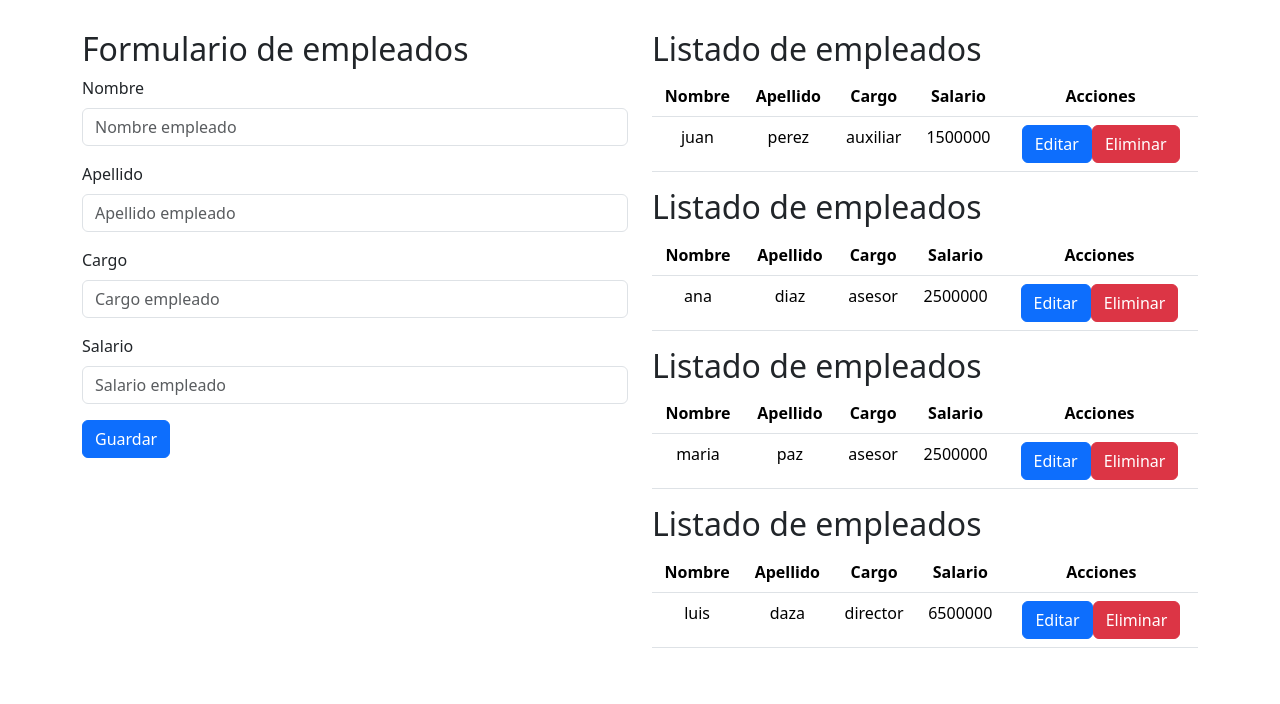
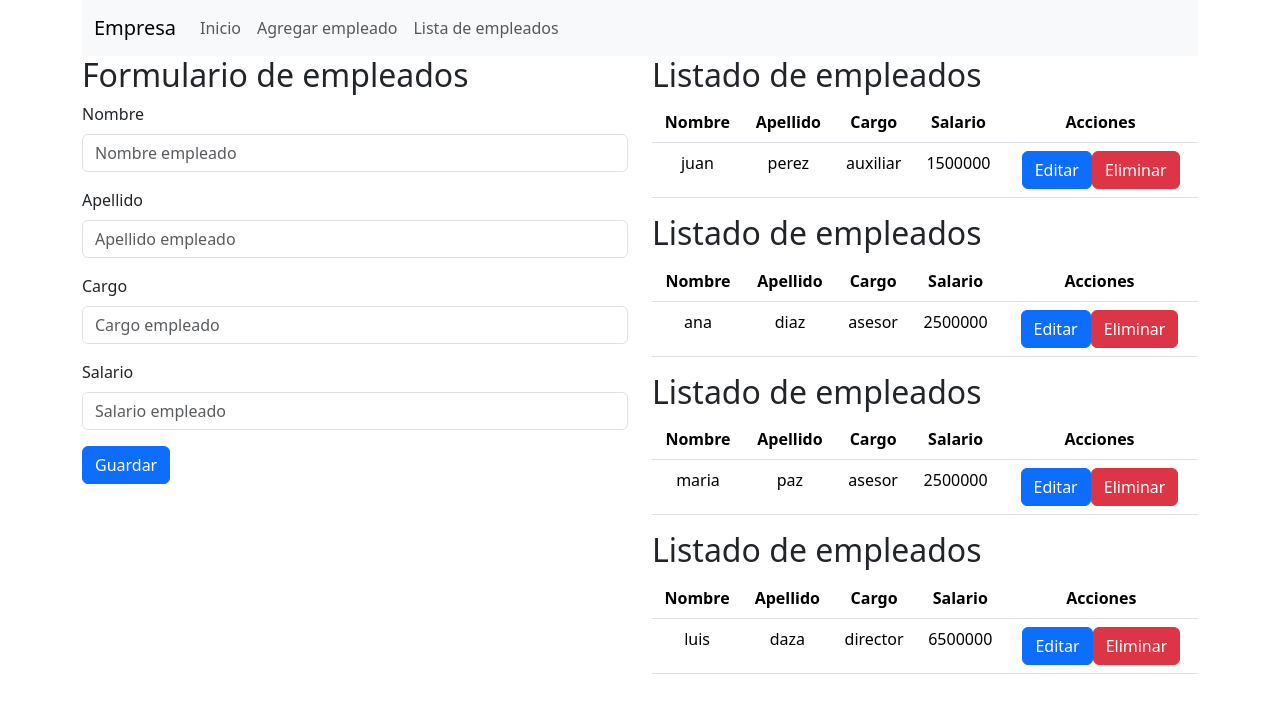
Before and after one commit to yeifreng/crud-angular, an Angular app: page / in a window 1280 px wide. Shown: the top 704 px of the page. Built offline with nearby package versions, Linux system fonts and the light colour scheme.

Commit message:
agregando el menu principal

```diff
--- a/src/app/app.component.html
+++ b/src/app/app.component.html
@@ -1,5 +1,6 @@
-<div class="container margin">
-      <app-formulario-empleados></app-formulario-empleados>
+<div class="container">
+      <app-menu-principal></app-menu-principal>
+      <app-formulario-empleados class="margin"></app-formulario-empleados>
 </div>
 
 <router-outlet></router-outlet>
--- a/src/app/app.module.ts
+++ b/src/app/app.module.ts
@@ -6,12 +6,14 @@
 import { FormularioEmpleadosComponent } from './formulario-empleados/formulario-empleados.component';
 import { ListaEmpleadosComponent } from './lista-empleados/lista-empleados.component';
 import { FormsModule } from '@angular/forms';
+import { MenuPrincipalComponent } from './menu-principal/menu-principal.component';
 
 @NgModule({
   declarations: [
     AppComponent,
     FormularioEmpleadosComponent,
-    ListaEmpleadosComponent
+    ListaEmpleadosComponent,
+    MenuPrincipalComponent
   ],
   imports: [
     BrowserModule,
--- /dev/null
+++ b/src/app/menu-principal/menu-principal.component.html
@@ -0,0 +1,21 @@
+<nav class="navbar navbar-expand-lg navbar-light bg-light">
+    <div class="container-fluid">
+      <a class="navbar-brand" href="#">Empresa</a>
+      <button class="navbar-toggler" type="button" data-bs-toggle="collapse" data-bs-target="#navbarSupportedContent" aria-controls="navbarSupportedContent" aria-expanded="false" aria-label="Toggle navigation">
+        <span class="navbar-toggler-icon"></span>
+      </button>
+      <div class="collapse navbar-collapse" id="navbarSupportedContent">
+        <ul class="navbar-nav me-auto mb-2 mb-lg-0">
+          <li class="nav-item">
+            <a class="nav-link" href="#">Inicio</a>
+          </li>
+          <li class="nav-item">
+            <a class="nav-link" href="#">Agregar empleado</a>
+          </li>
+          <li class="nav-item">
+            <a class="nav-link" href="#">Lista de empleados</a>
+          </li>
+        </ul>
+      </div>
+    </div>
+  </nav>
```
Also changed, not shown: src/app/menu-principal/menu-principal.component.ts (added, +10 -0 lines), src/app/menu-principal/menu-principal.component.css (added), 1 other file (tests, documents, lock files or other folders).
